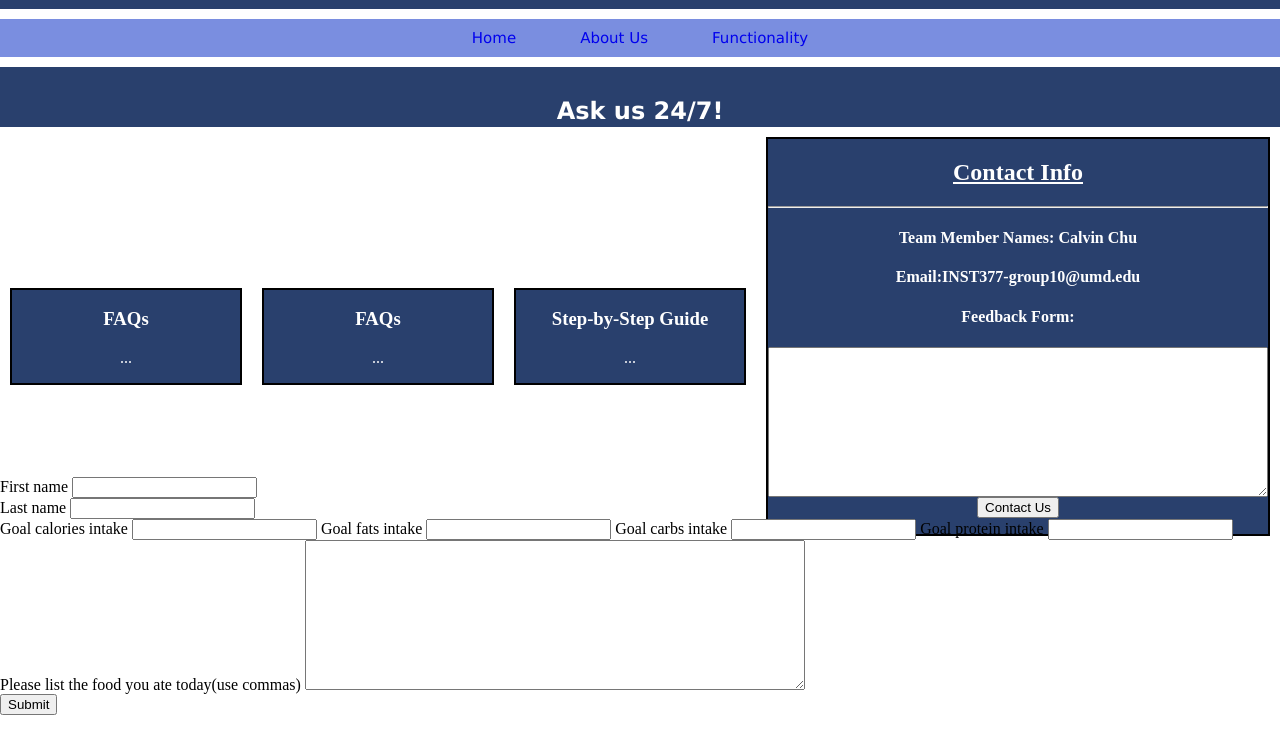
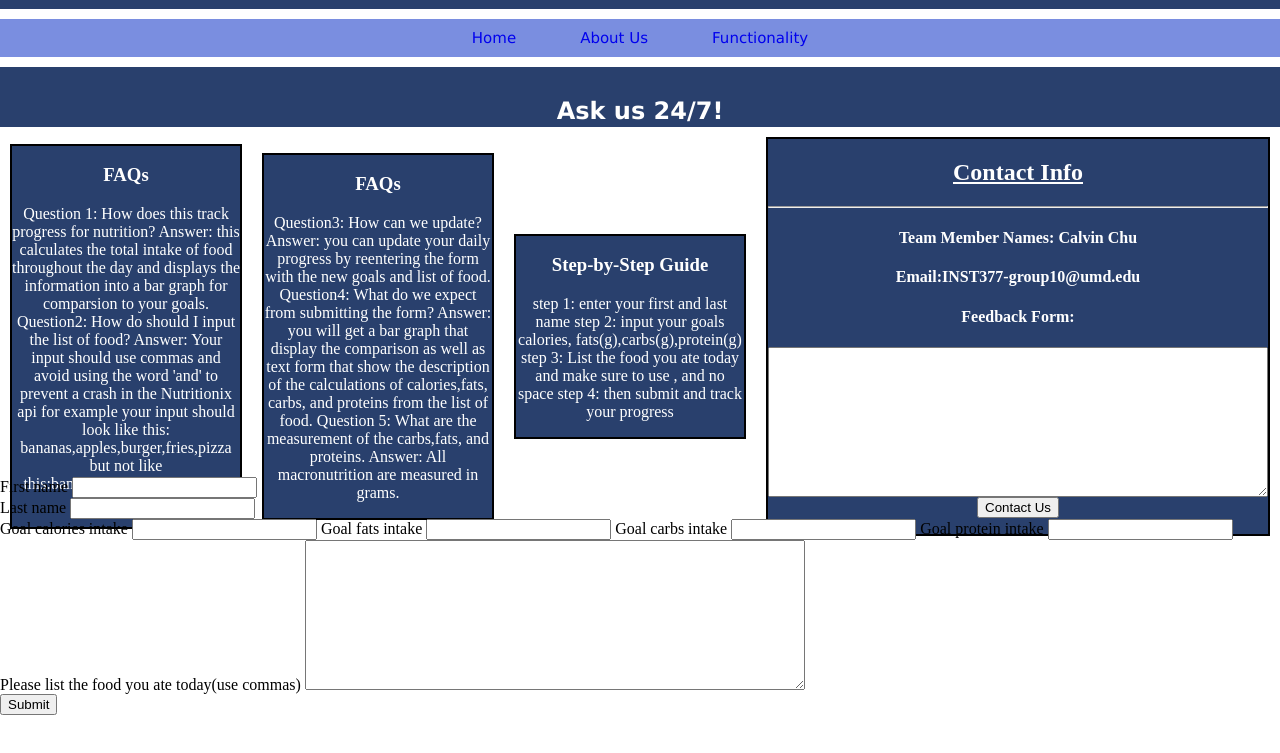
Before and after one commit to Calvinchu20/INST377-Final-Project, a website: page public/finalprojectfunctionality.html in a window 1280 px wide. Shown: the part 101-854 px from the top of the page. Drawn offline with nearby package versions, Linux system fonts and the light colour scheme.

Commit message:
finish function

```diff
--- a/public/Final-Project.css
+++ b/public/Final-Project.css
@@ -110,3 +110,6 @@ body {
     text-align: center;
 
 }
+#foodImage{
+    display:none;
+}
--- a/public/finalprojectfunctionality.html
+++ b/public/finalprojectfunctionality.html
@@ -37,19 +37,41 @@
             <!--FAQs-->
             <div>
                 <h3>FAQs</h3>
-                <p>...</p>
+                <p>
+                    Question 1: How does this track progress for nutrition?
+                    Answer: this calculates the total intake of food throughout the day and displays the information
+                    into a bar graph for comparsion to your goals.
+
+                    Question2: How do should I input the list of food?
+                    Answer: Your input should use commas and avoid using the word 'and' to prevent a crash in the Nutritionix api
+                    for example your input should look like this: bananas,apples,burger,fries,pizza
+                    but not like this:bananas,apples,burger,fries, and pizza
+
+                </p>
             </div>
 
             <!--FAQs-->
             <div>
                 <h3>FAQs</h3>
-                <p>...</p>
+                <p> Question3: How can we update?
+                    Answer: you can update your daily progress by reentering the form with the new goals and list of food.
+                    Question4: What do we expect from submitting the form?
+                    Answer: you will get a bar graph that display the comparison as well as text form that show the description of the calculations
+                    of calories,fats, carbs, and proteins from the list of food.
+                    Question 5: What are the measurement of the carbs,fats, and proteins.
+                    Answer: All macronutrition are measured in grams.
+                </p>
             </div>
 
             <!--Step-by-Step Guide-->
             <div>
                 <h3>Step-by-Step Guide</h3>
-                <p>...</p>
+                <p>
+                    step 1: enter your first and last name
+                    step 2: input your goals calories, fats(g),carbs(g),protein(g)
+                    step 3: List the food you ate today and make sure to use , and no space
+                    step 4: then submit and track your progress
+                </p>
             </div>
 
             <br>
```
Also changed, not shown: public/finalprojecthome.html (+4 -0 lines), public/randomImage.js (added).
